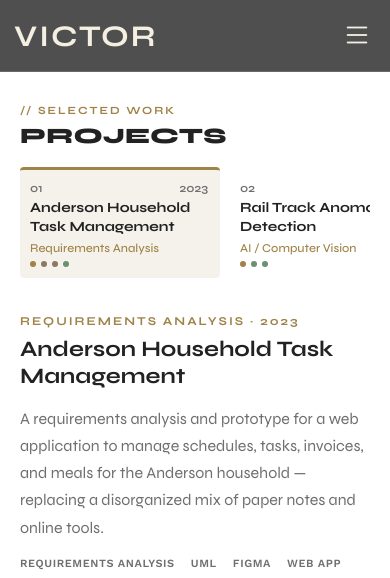
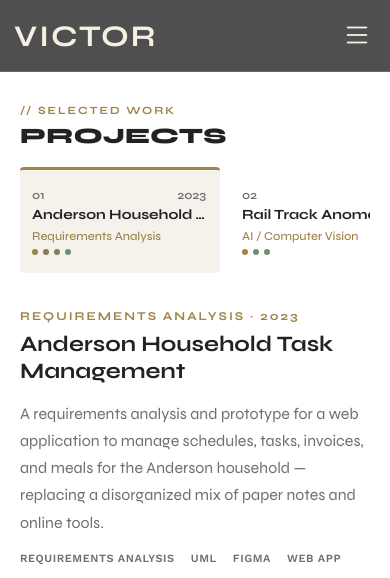
Before and after one commit to v1qtor/portfolio, an Eleventy site: page src/projects.html in a window 390 px wide. Shown: the top 578 px of the page. Built offline with nearby package versions, Linux system fonts and the light colour scheme; Eleventy itself is replaced by a stand-in of ours; files that its build step writes are made by us from their sources.

Commit message:
Truncate project nav titles to one line, give the active tab room to breathe
Long titles were wrapping to 2 lines in the nav list, making every row
a different height and the whole list feel cramped -- unnecessary since
the full title is already shown prominently in the detail pane.

- .projects-nav-item-title now truncates to a single line with an
  ellipsis (+ a title="" tooltip for the full text on hover)
- Nav item padding increased now that rows are a consistent height
  (11px -> 14px), with the active item getting extra vertical padding
  (18px) so it visibly stands out with more room around it
- Fixed a flexbox "automatic minimum size" bug this surfaced on mobile:
  the mobile nav-item flex-basis (200px) was being silently overridden
  by the title's nowrap min-content width, rendering cards at ~334px
  instead of 200px. Added min-width:0 on the mobile flex item to force
  flex-basis to actually apply.

Verified with a throwaway Playwright script (temporarily npm-installed,
not committed): desktop nav item width unaffected, mobile nav item
width now exactly 200px as intended, clicked through all 7 projects
with no console/network errors.

```diff
--- a/src/assets/css/projects.css
+++ b/src/assets/css/projects.css
@@ -53,14 +53,15 @@
 }
 
 .projects-nav-item {
+	width: 100%;
 	text-align: left;
 	background: none;
 	border: none;
 	border-left: 3px solid transparent;
 	cursor: pointer;
-	padding: 11px 12px 11px 10px;
+	padding: 14px 14px 14px 12px;
 	border-radius: 4px;
-	transition: background-color 180ms ease, border-color 180ms ease;
+	transition: background-color 180ms ease, border-color 180ms ease, padding 180ms ease;
 }
 
 .projects-nav-item:hover {
@@ -70,6 +71,8 @@
 .projects-nav-item.is-active {
 	background: rgba(160, 131, 72, 0.1);
 	border-left-color: var(--accent);
+	padding-top: 18px;
+	padding-bottom: 18px;
 }
 
 .projects-nav-item-top {
@@ -94,6 +97,9 @@
 	font-weight: 700;
 	color: var(--text);
 	line-height: 1.35;
+	white-space: nowrap;
+	overflow: hidden;
+	text-overflow: ellipsis;
 }
 
 .projects-nav-item-type {
@@ -450,6 +456,7 @@
 
 	.projects-nav-item {
 		flex: 0 0 200px;
+		min-width: 0;
 		border-left: none;
 		border-top: 3px solid transparent;
 	}
--- a/src/projects.html
+++ b/src/projects.html
@@ -21,7 +21,7 @@ layout: layouts/base.njk
 						<span class="projects-nav-index">{% if loop.index < 10 %}0{% endif %}{{ loop.index }}</span>
 						<span class="projects-nav-year">{{ p.year }}</span>
 					</div>
-					<h3 class="projects-nav-item-title">{{ p.title }}</h3>
+					<h3 class="projects-nav-item-title" title="{{ p.title }}">{{ p.title }}</h3>
 					<p class="projects-nav-item-type">{{ p.type }}</p>
 					<div class="projects-nav-dots">
 						{% for img in p.images %}{% if loop.index <= 4 %}<span class="projects-dot projects-dot-{{ img.kind }}"></span>{% endif %}{% endfor %}
```
